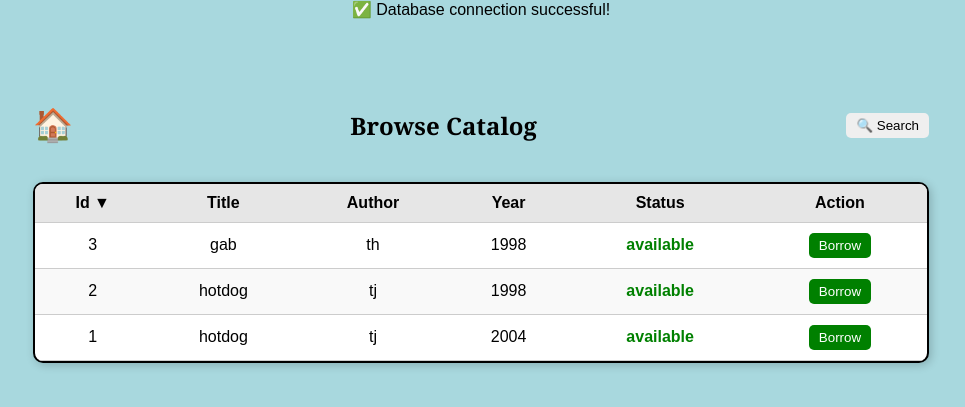
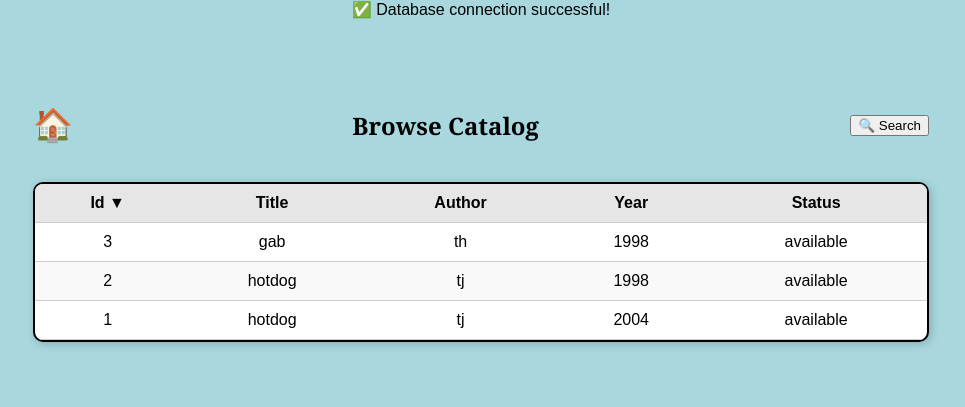
Before and after one commit to GABBB-AMEN/LibraryManagementSystem, a PHP site: page /browse_books.php in a window 1280 px wide. Shown: the top 407 px of the page, without its empty margins (159-1124 px from the left). Run offline with PHP 8.4, Linux system fonts and the light colour scheme; data comes from the database, SQL or seed files in the repository; data that the repository does not hold is empty.

Commit message:
removed feature: Borrow/Return

```diff
--- a/LibraryManagementSystem/browse_books.php
+++ b/LibraryManagementSystem/browse_books.php
@@ -1,12 +1,10 @@
 <?php
 include 'db.php';
 
-// Now including the new 'status' column
 $validColumns = ["id", "title", "author", "year", "status"];
 $sort = isset($_GET["sort"]) && in_array($_GET["sort"], $validColumns) ? $_GET["sort"] : "id";
 $order = isset($_GET["order"]) && $_GET["order"] === "ASC" ? "ASC" : "DESC";
 
-// Fetch all books
 $sql = "SELECT * FROM books ORDER BY $sort $order";
 $books = $mysqli->query($sql);
 ?>
@@ -82,28 +80,6 @@
             flex-grow: 1;
             margin-right: 2rem;
         }
-        .status-available {
-            color: green;
-            font-weight: bold;
-        }
-        .status-borrowed {
-            color: red;
-            font-weight: bold;
-        }
-        .action-btn {
-            padding: 5px 10px;
-            border: none;
-            border-radius: 5px;
-            cursor: pointer;
-        }
-        .borrow-btn {
-            background: green;
-            color: white;
-        }
-        .return-btn {
-            background: orange;
-            color: white;
-        }
     </style>
 </head>
 <body>
@@ -116,7 +92,6 @@
     </form>
 </div>
 
-
         <div class="table-container">
             <table>
                 <thead>
@@ -127,7 +102,6 @@
                             $arrow = ($sort === $column) ? ($order === "ASC" ? " ▲" : " ▼") : "";
                             echo "<th><a href='?sort=$column&order=$nextOrder' class='sort-link'>" . ucfirst(str_replace("_", " ", $column)) . "$arrow</a></th>";
                         }
-                        echo "<th>Action</th>";
                         ?>
                     </tr>
                 </thead>
@@ -144,24 +118,7 @@
                             echo "<td>" . htmlspecialchars($row["year"]) . "</td>";
                             echo "<td class='$statusClass'>" . htmlspecialchars($row["status"]) . "</td>";
 
-                            // Action buttons
-                            echo "<td>";
-                            if ($row["status"] === "available") {
-                                echo "<form method='post' action='transaction.php' style='display:inline;'>
-                                        <input type='hidden' name='book_id' value='" . $row["id"] . "'>
-                                        <input type='hidden' name='action' value='borrow'>
-                                        <button type='submit' class='action-btn borrow-btn'>Borrow</button>
-                                      </form>";
-                            } else {
-                                echo "<form method='post' action='transaction.php' style='display:inline;'>
-                                        <input type='hidden' name='book_id' value='" . $row["id"] . "'>
-                                        <input type='hidden' name='action' value='return'>
-                                        <button type='submit' class='action-btn return-btn'>Return</button>
-                                      </form>";
-                            }
-                            echo "</td>";
 
-                            echo "</tr>";
                         }
                     } else {
                         echo "<tr><td colspan='6'>No books found</td></tr>";
```
